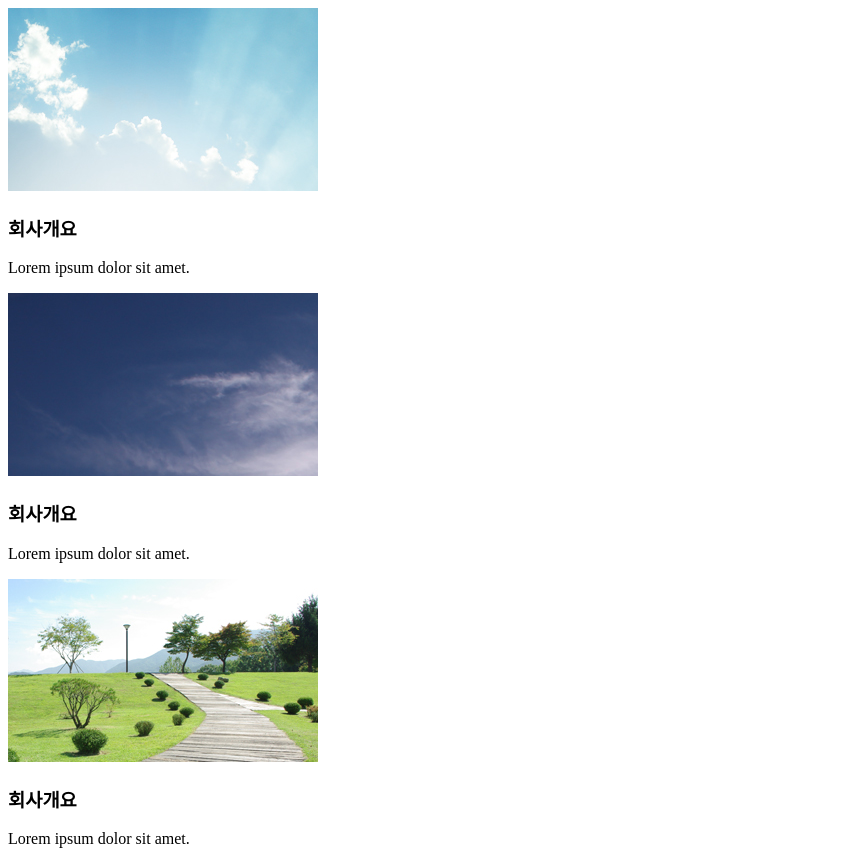
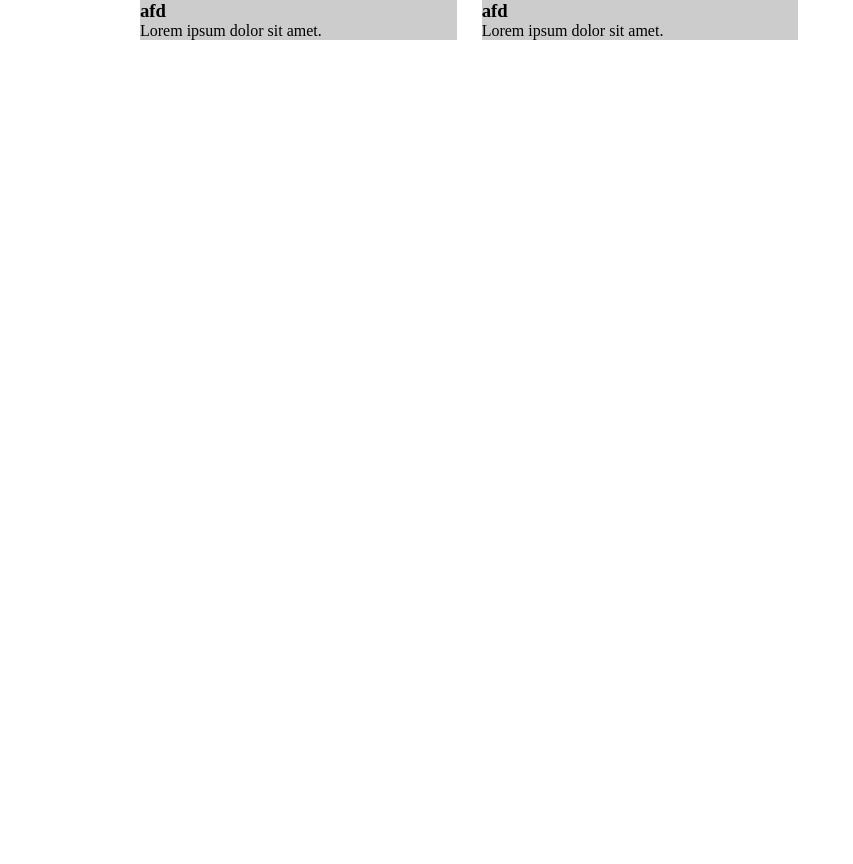
Before and after one commit to peaceseoul97/2023webb, a plain HTML site: page 00javascript/20230221_for/for04.html in a window 1280 px wide. Shown: the whole page, without its empty margins (0-853 px from the left). After the commit the page ends 800 px from the top, so only its background shows below. Drawn offline with Linux system fonts and the light colour scheme.

Commit message:
무엇이 무엇이 문제로냐?

```diff
--- a/00javascript/20230221_for/for04.html
+++ b/00javascript/20230221_for/for04.html
@@ -5,11 +5,43 @@
     <meta http-equiv="X-UA-Compatible" content="IE=edge">
     <meta name="viewport" content="width=device-width, initial-scale=1.0">
     <title>Document</title>
+    <link rel="stylesheet" href="style.css">
+    <style>
+        @charset "utf-8";
+        *{margin: 0;padding: 0;box-sizing: border-box;}
+        .clearfix::after{content: ""; display: block; clear: both;}
+
+        .container{
+            width: 1000px;
+            margin: 0 auto;
+        }
+
+        .img div.imgView{
+            float: left;
+            width: calc( (100% - 50px) / 3);
+            margin-right: 25px;
+            transition: 0.3s;
+        }
+
+        .img div.imgView:last-child{
+            margin-right: 0;
+        }
+
+        .img img{width: 100%; display: block;}
+        .img .tWrap{padding: 20px, 20px; background: #ccc;}
+
+        .img div.imgView:hover{
+            transition: translateX(10px);
+        }
+
+    </style>
 </head>
 <body>
 
-    <div class="img"></div>
-    <script>
+    <div class="img container"></div>
+            <!-- .imgView -->
+
+    <script class="clearfix">
         const img = [
             "img01.jpg",
             "img02.jpg",
@@ -28,21 +60,34 @@
             "Lorem ipsum dolor sit amet."
         ]
 
+        const link = [
+            "http://www.naver.com",
+            "http://www.daum.net",
+            "http://www.nate.com"
+        ]
+
         let imgView = "";
         for(let i=0; i<img.length ; i++){
-            imgView += "<div class = 'imgView'>"
-            imgView += "<img src='../../20230214_myhome/img/" + img[i] + "'>"
-            imgView += "<h3>" + txt[i] + "</h3>"
-            imgView += "<p>" + content[i] + "</p>"
-            imgView += "</div>"
-        }
+        //     imgView += "<div class = 'imgView'>"
+        //     imgView += "<img src='../../20230214_myhome/img/" + img[i] + "'>"
+        //     imgView += "<div class = 'tWrap'><h3>" + txt[i] + "</h3>"
+        //     imgView += "<p>" + content[i] + "</p>"
+        //     imgView += "</div>"
+        // }
 
         console.log(imgView)
         document.getElementsByClassName("img")[0].innerHTML = imgView;
+
+        imgView +=  `<div class="imgView" onclinck=>
+                        <img src="">
+                        <div class="tWrap">
+                            <h3>afd</h3>
+                            <p>Lorem ipsum dolor sit amet.</p>
+                        </div>
+                    </div>`;
+                }
     </script>
 
-    <!-- <div class="imgView"></div>
-    <img src="" alt=""> -->
-    <!-- <img src="../../20230214_myhome/img/img01.jpg" alt=""> -->
+
 </body>
 </html>
--- /dev/null
+++ b/00javascript/20230221_for/style.css
@@ -0,0 +1,2 @@
+@charset "utf-8";
+*{margin: 0;padding: 0;box-sizing: border-box;}
```
